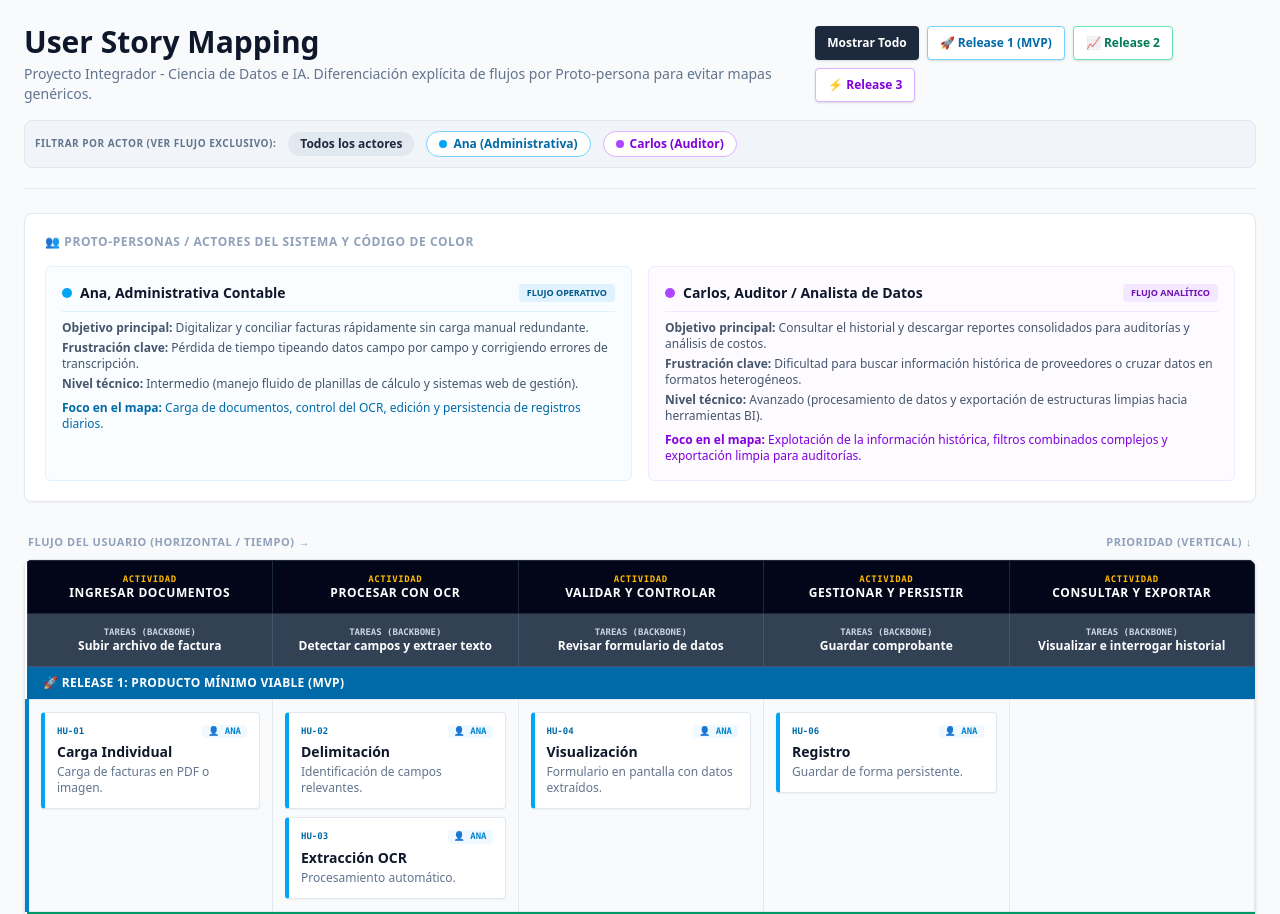
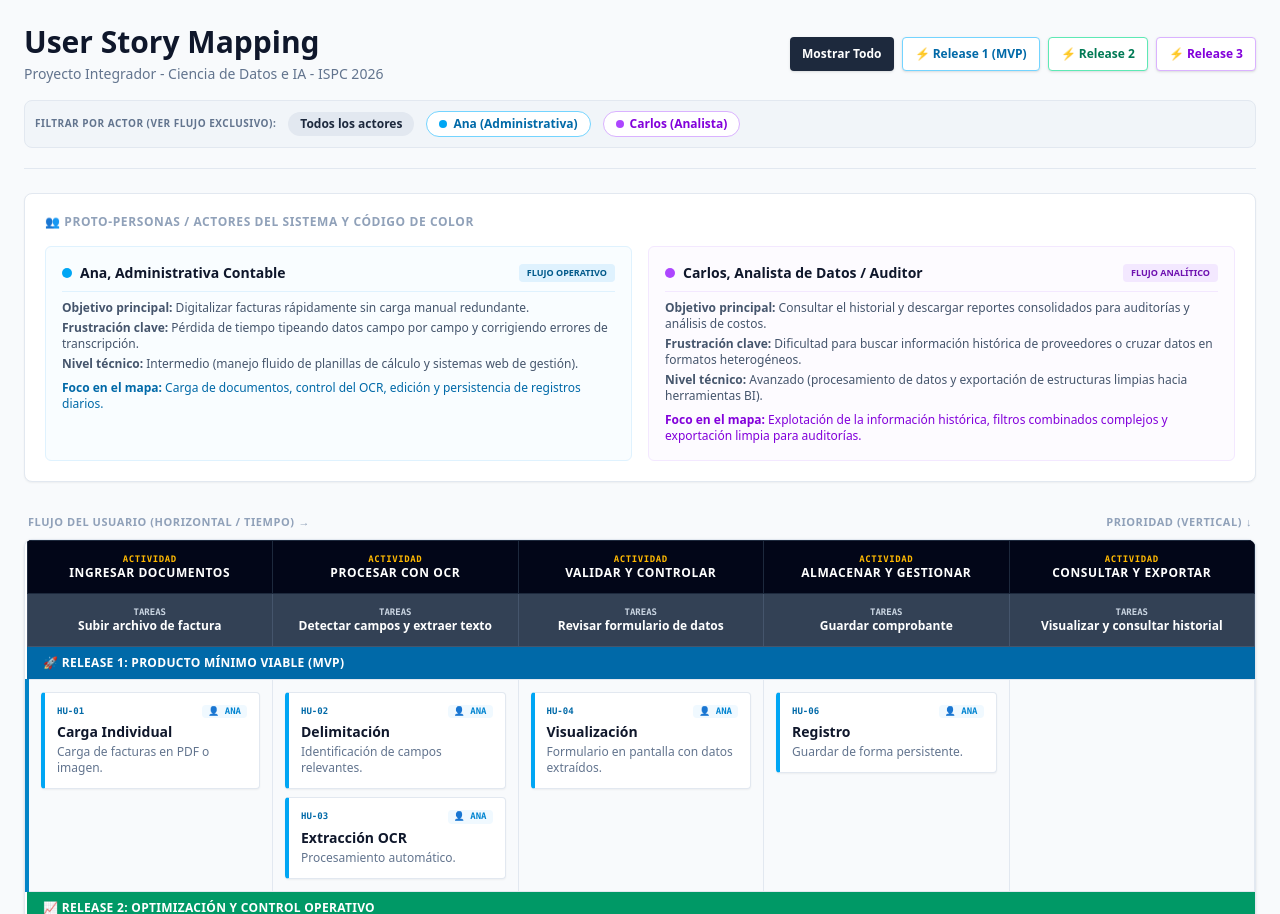
Before and after one commit to MunighiniAnto/user-story-mapping-Proyecto_Scanova, a plain HTML site: page index.html in a window 1280 px wide. Shown: the top 914 px of the page. Drawn offline with nearby package versions, Linux system fonts and the light colour scheme.

Commit message:
Update index.html

```diff
--- a/index.html
+++ b/index.html
@@ -21,7 +21,7 @@
             <div class="flex flex-col md:flex-row justify-between items-start md:items-center gap-4">
                 <div>
                     <h1 class="text-3xl font-bold text-slate-900">User Story Mapping</h1>
-                    <p class="text-sm text-slate-500 mt-1">Proyecto Integrador - Ciencia de Datos e IA. Diferenciación explícita de flujos por Proto-persona para evitar mapas genéricos.</p>
+                    <p class="text-sm text-slate-500 mt-1">Proyecto Integrador - Ciencia de Datos e IA - ISPC 2026</p>
                 </div>
 
                 <!-- FILTROS DE RELEASES -->
@@ -30,10 +30,10 @@
                         Mostrar Todo
                     </button>
                     <button onclick="filtrarRelease('r1')" id="btn-r1" class="px-3 py-2 rounded bg-white text-sky-700 border border-sky-300 shadow-sm transition cursor-pointer">
-                        🚀 Release 1 (MVP)
+                        ⚡ Release 1 (MVP)
                     </button>
                     <button onclick="filtrarRelease('r2')" id="btn-r2" class="px-3 py-2 rounded bg-white text-emerald-700 border border-emerald-300 shadow-sm transition cursor-pointer">
-                        📈 Release 2
+                        ⚡ Release 2
                     </button>
                     <button onclick="filtrarRelease('r3')" id="btn-r3" class="px-3 py-2 rounded bg-white text-purple-700 border border-purple-300 shadow-sm transition cursor-pointer">
                         ⚡ Release 3
@@ -51,7 +51,7 @@
                     <span class="w-2 h-2 rounded-full bg-sky-500"></span> Ana (Administrativa)
                 </button>
                 <button onclick="filtrarPersona('carlos')" id="btn-p-carlos" class="px-3 py-1 rounded-full bg-white text-purple-700 border border-purple-300 font-semibold cursor-pointer transition flex items-center gap-1.5">
-                    <span class="w-2 h-2 rounded-full bg-purple-500"></span> Carlos (Auditor)
+                    <span class="w-2 h-2 rounded-full bg-purple-500"></span> Carlos (Analista)
                 </button>
             </div>
         </header>
@@ -72,7 +72,7 @@
                         <span class="text-[9px] font-bold uppercase bg-sky-100 text-sky-800 px-2 py-0.5 rounded">Flujo Operativo</span>
                     </div>
                     <ul class="text-xs text-slate-600 space-y-1">
-                        <li><strong>Objetivo principal:</strong> Digitalizar y conciliar facturas rápidamente sin carga manual redundante.</li>
+                        <li><strong>Objetivo principal:</strong> Digitalizar facturas rápidamente sin carga manual redundante.</li>
                         <li><strong>Frustración clave:</strong> Pérdida de tiempo tipeando datos campo por campo y corrigiendo errores de transcripción.</li>
                         <li><strong>Nivel técnico:</strong> Intermedio (manejo fluido de planillas de cálculo y sistemas web de gestión).</li>
                         <li class="pt-1 text-sky-700"><strong>Foco en el mapa:</strong> Carga de documentos, control del OCR, edición y persistencia de registros diarios.</li>
@@ -83,7 +83,7 @@
                     <div class="flex items-center justify-between mb-2 pb-2 border-b border-purple-100">
                         <div class="flex items-center gap-2">
                             <div class="w-2.5 h-2.5 rounded-full bg-purple-500"></div>
-                            <h3 class="text-sm font-bold text-slate-900">Carlos, Auditor / Analista de Datos</h3>
+                            <h3 class="text-sm font-bold text-slate-900">Carlos, Analista de Datos / Auditor </h3>
                         </div>
                         <span class="text-[9px] font-bold uppercase bg-purple-100 text-purple-800 px-2 py-0.5 rounded">Flujo Analítico</span>
                     </div>
@@ -125,28 +125,28 @@
                             <span class="block text-[9px] text-amber-400 font-mono">ACTIVIDAD</span> Validar y Controlar
                         </th>
                         <th class="p-3 text-center text-xs font-bold uppercase tracking-wider border border-slate-800 bg-slate-950 w-1/5">
-                            <span class="block text-[9px] text-amber-400 font-mono">ACTIVIDAD</span> Gestionar y Persistir
+                            <span class="block text-[9px] text-amber-400 font-mono">ACTIVIDAD</span> Almacenar y Gestionar
                         </th>
                         <th class="p-3 text-center text-xs font-bold uppercase tracking-wider border border-slate-800 bg-slate-950 w-1/5">
                             <span class="block text-[9px] text-amber-400 font-mono">ACTIVIDAD</span> Consultar y Exportar
                         </th>
                     </tr>
-                    <!-- CAPA 2: TAREAS (BACKBONE) -->
+                    <!-- CAPA 2: TAREAS -->
                     <tr class="backbone-cell text-slate-100">
                         <th class="p-3 text-center text-xs font-semibold border border-slate-600">
-                            <span class="block text-[9px] text-slate-300 font-mono">TAREAS (BACKBONE)</span> Subir archivo de factura
+                            <span class="block text-[9px] text-slate-300 font-mono">TAREAS</span> Subir archivo de factura
                         </th>
                         <th class="p-3 text-center text-xs font-semibold border border-slate-600">
-                            <span class="block text-[9px] text-slate-300 font-mono">TAREAS (BACKBONE)</span> Detectar campos y extraer texto
+                            <span class="block text-[9px] text-slate-300 font-mono">TAREAS</span> Detectar campos y extraer texto
                         </th>
                         <th class="p-3 text-center text-xs font-semibold border border-slate-600">
-                            <span class="block text-[9px] text-slate-300 font-mono">TAREAS (BACKBONE)</span> Revisar formulario de datos
+                            <span class="block text-[9px] text-slate-300 font-mono">TAREAS</span> Revisar formulario de datos
                         </th>
                         <th class="p-3 text-center text-xs font-semibold border border-slate-600">
-                            <span class="block text-[9px] text-slate-300 font-mono">TAREAS (BACKBONE)</span> Guardar comprobante
+                            <span class="block text-[9px] text-slate-300 font-mono">TAREAS</span> Guardar comprobante
                         </th>
                         <th class="p-3 text-center text-xs font-semibold border border-slate-600">
-                            <span class="block text-[9px] text-slate-300 font-mono">TAREAS (BACKBONE)</span> Visualizar e interrogar historial
+                            <span class="block text-[9px] text-slate-300 font-mono">TAREAS</span> Visualizar y consultar historial
                         </th>
                     </tr>
                 </thead>
@@ -354,7 +354,7 @@
                 ]
             },
             7: {
-                id: "HU-07", rol: "Carlos (Auditor / Analista)", prioridad: "Media", titulo: "Historial de facturas", historia: "Como auditor, quiero poder consultar las facturas registradas en el sistema, para acceder rápidamente a la información sin revisar archivos manuales.",
+                id: "HU-07", rol: "Carlos (Auditor / Analista)", prioridad: "Media", titulo: "Historial de facturas", historia: "Como analista y auditor, quiero poder consultar las facturas registradas en el sistema, para acceder rápidamente a la información sin revisar archivos manuales.",
                 criterios: [
                     "Dado que existen facturas registradas en el sistema / Cuando el usuario accede al módulo de consulta / Entonces el sistema muestra un listado de facturas.",
                     "Dado que se visualiza el listado de facturas / Cuando el sistema presenta la información / Entonces cada factura incluye datos básicos como fecha, proveedor, monto, entre otros.",
@@ -364,7 +364,7 @@
                 ]
             },
             8: {
-                id: "HU-08", rol: "Carlos (Auditor / Analista)", prioridad: "Baja", titulo: "Búsqueda y filtros", historia: "Como auditor, quiero poder buscar y filtrar facturas por distintos criterios, para encontrar rápidamente la información que necesito en mis controles.",
+                id: "HU-08", rol: "Carlos (Auditor / Analista)", prioridad: "Baja", titulo: "Búsqueda y filtros", historia: "Como analista y auditor, quiero poder buscar y filtrar facturas por distintos criterios, para encontrar rápidamente la información que necesito en mis controles.",
                 criterios: [
                     "Dado que existen facturas registradas / Cuando el usuario realiza una búsqueda / Entonces el sistema muestra coincidencias.",
                     "Dado que el usuario desea acortar resultados/ Cuando aplica filtros por fecha o proveedor / Entonces el sistema muestra únicamente las facturas que cumplan esos criterios.",
@@ -385,7 +385,7 @@
                 ]
             },
             10: {
-                id: "HU-10", rol: "Carlos (Auditor / Analista)", prioridad: "Baja", titulo: "Exportación de facturas", historia: "Como auditor, quiero exportar las facturas registradas a un archivo (Excel o CSV), para poder utilizarlas en reportes, análisis o compartirlas con otros sistemas.",
+                id: "HU-10", rol: "Carlos (Auditor / Analista)", prioridad: "Baja", titulo: "Exportación de facturas", historia: "Como analista y auditor, quiero exportar las facturas registradas a un archivo (Excel o CSV), para poder utilizarlas en reportes, análisis o compartirlas con otros sistemas.",
                 criterios: [
                     "Dado que el usuario desea exportar facturas / Cuando selecciona el formato de exportación EXCEL O CSV / Entonces el sistema genera el archivo en el formato elegido.",
                     "Dado que el usuario tiene filtros aplicados / Cuando exporta las facturas / Entonces se exportan únicamente las facturas visibles según esos filtros.",
```
